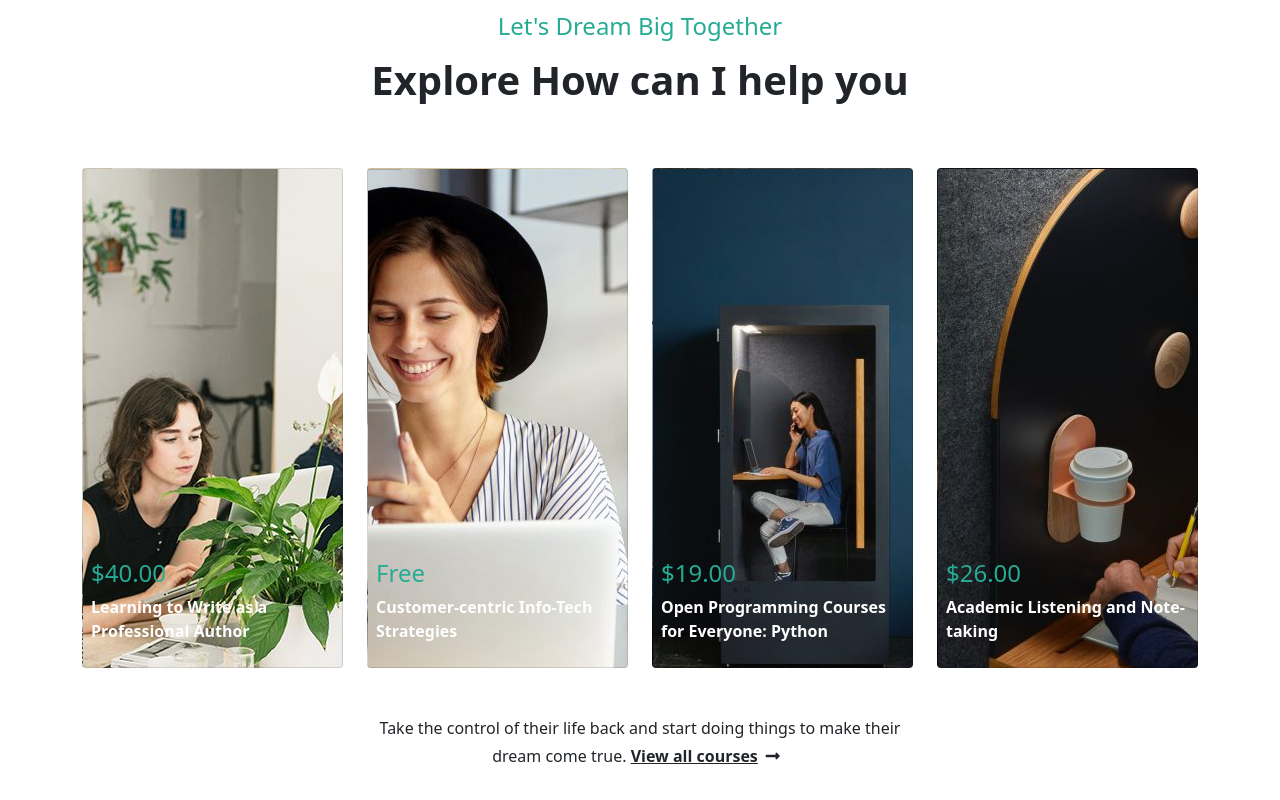
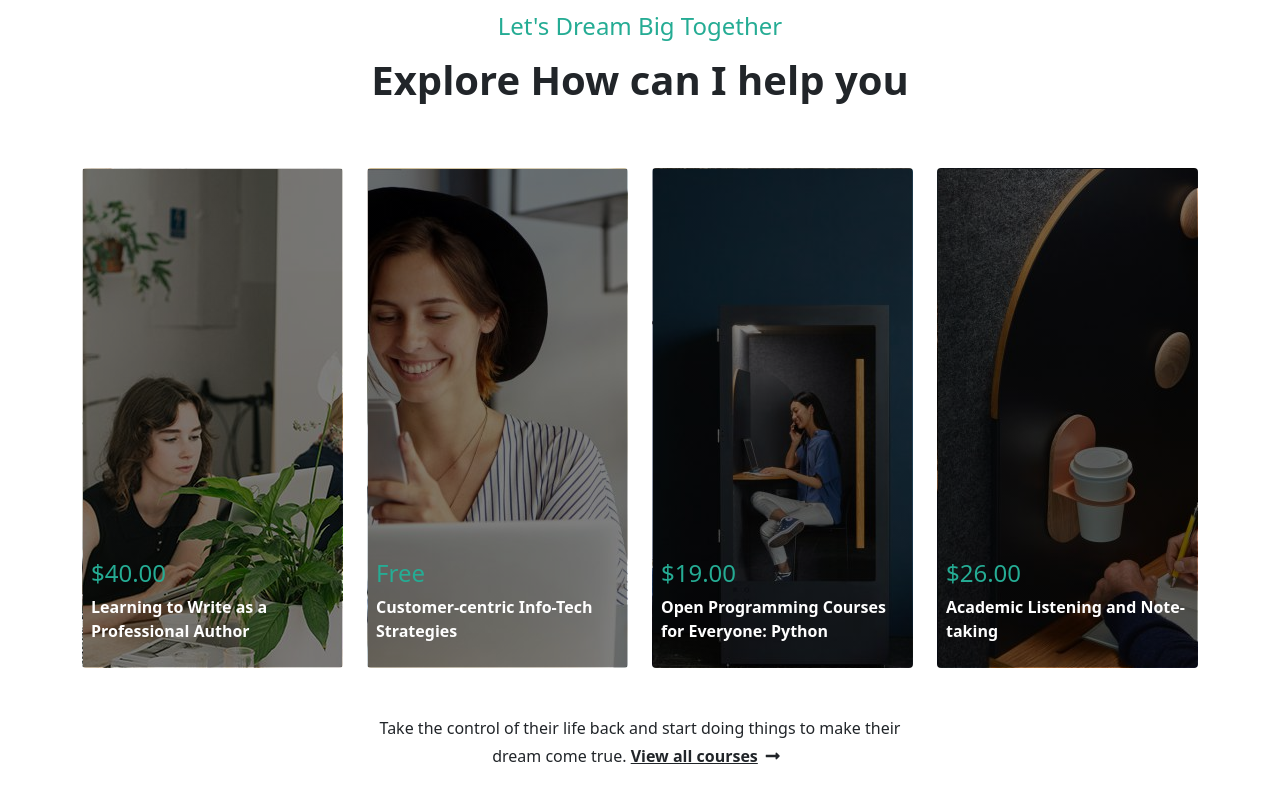
Before and after one commit to Forklein/proj-html-vuejs, a Vue app: page / in a window 1280 px wide. Shown: the part 2318-3118 px from the top of the page. Built offline with nearby package versions, Linux system fonts and the light colour scheme.

Commit message:
Set new section and add linear gradient

```diff
--- a/src/components/CoursesCard.vue
+++ b/src/components/CoursesCard.vue
@@ -1,6 +1,6 @@
 <template>
   <div
-    class="card d-flex justify-content-end p-2"
+    class="card"
     :style="{
       backgroundImage:
         'url(' +
@@ -10,7 +10,17 @@
         ')',
     }"
   >
-    <div class="description text-start">
+    <div
+      class="
+        description
+        d-flex
+        flex-column
+        justify-content-end
+        text-start
+        h-100
+        p-2
+      "
+    >
       <h4>{{ data.price }}</h4>
       <p class="fw-bold">{{ data.description }}</p>
     </div>
@@ -30,6 +40,11 @@ export default {
 .card {
   height: 500px;
   .description {
+    background: linear-gradient(
+      to bottom,
+      rgba(0, 0, 0, 0.5) 100%,
+      rgba(0, 0, 0, 0.1) 30%
+    );
     h4 {
       color: $color-jungle-green;
     }
--- a/src/components/Main.vue
+++ b/src/components/Main.vue
@@ -101,6 +101,7 @@
         </div>
       </div>
     </section>
+    <section class="video"></section>
   </main>
 </template>
 
```
